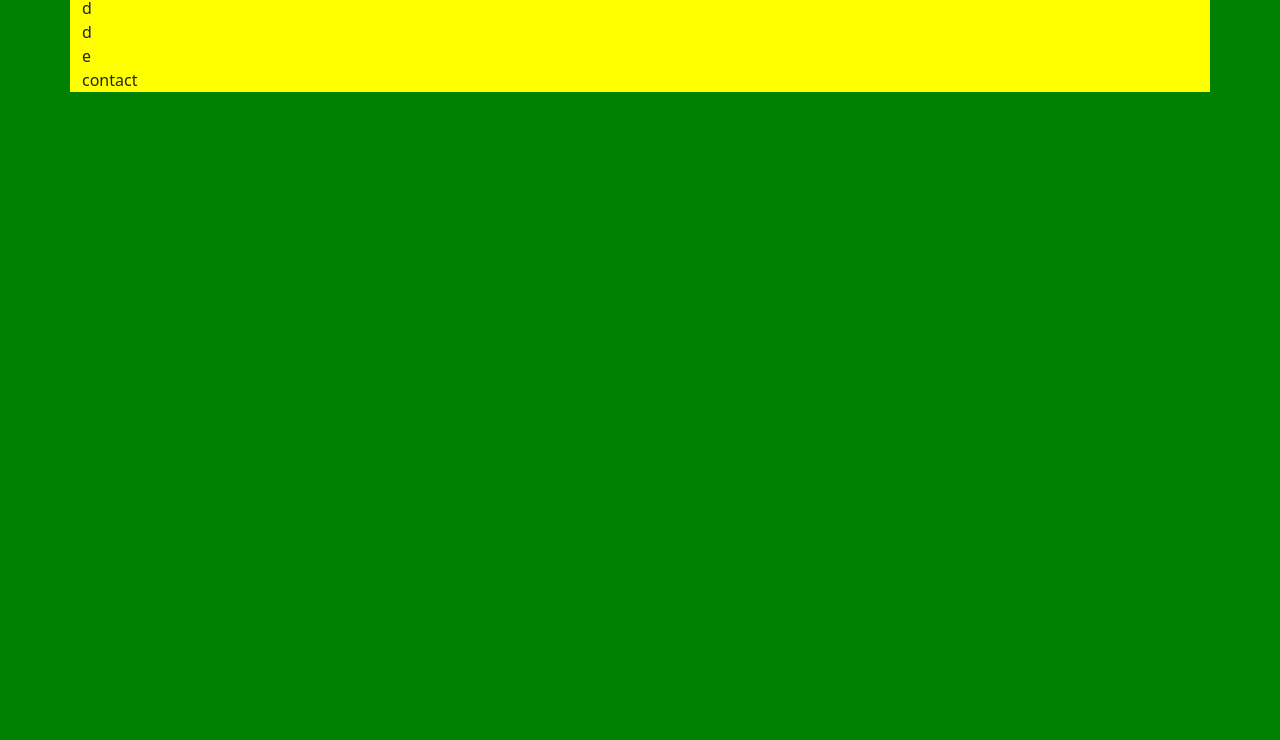
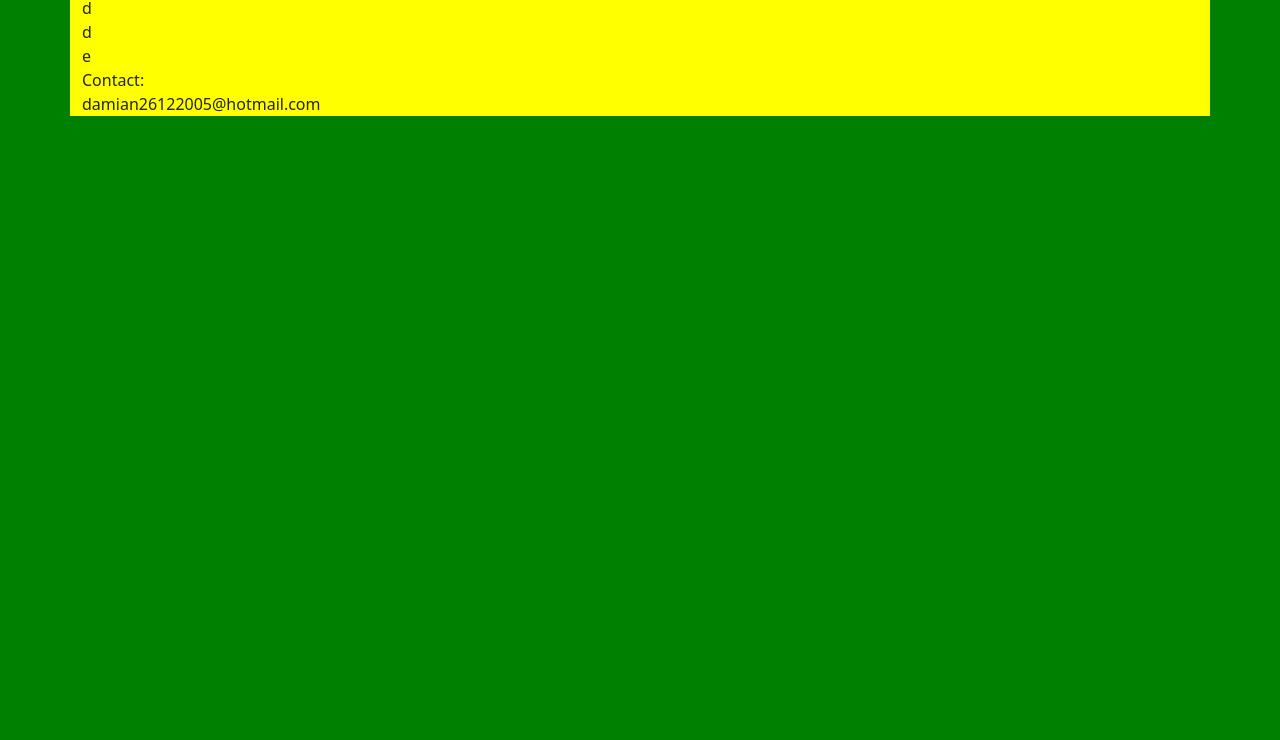
Before and after one commit to dgroenewegen2612/dgroenewegen2612.github.io, a plain HTML site: page index.html in a window 1280 px wide. Shown: the part 60-800 px from the top of the page. Drawn offline with nearby package versions, Linux system fonts and the light colour scheme.

Commit message:
Update index.html

```diff
--- a/index.html
+++ b/index.html
@@ -43,7 +43,7 @@
     </div>
     <div class="container-md">
         <div class="row">
-            <div class="col-md-9">contact</div>
+            <div class="col-md-9">Contact: <br> damian26122005@hotmail.com</div>
         </div>
     </div>
 
```
